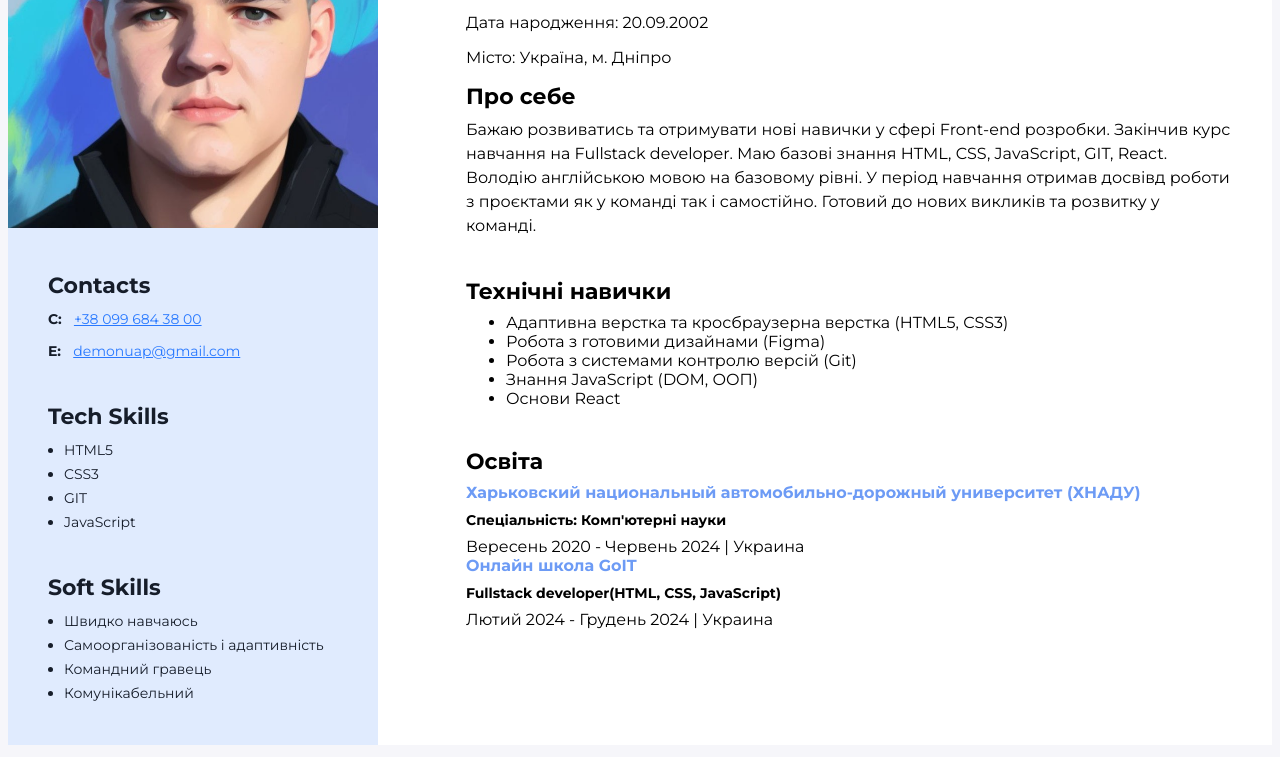
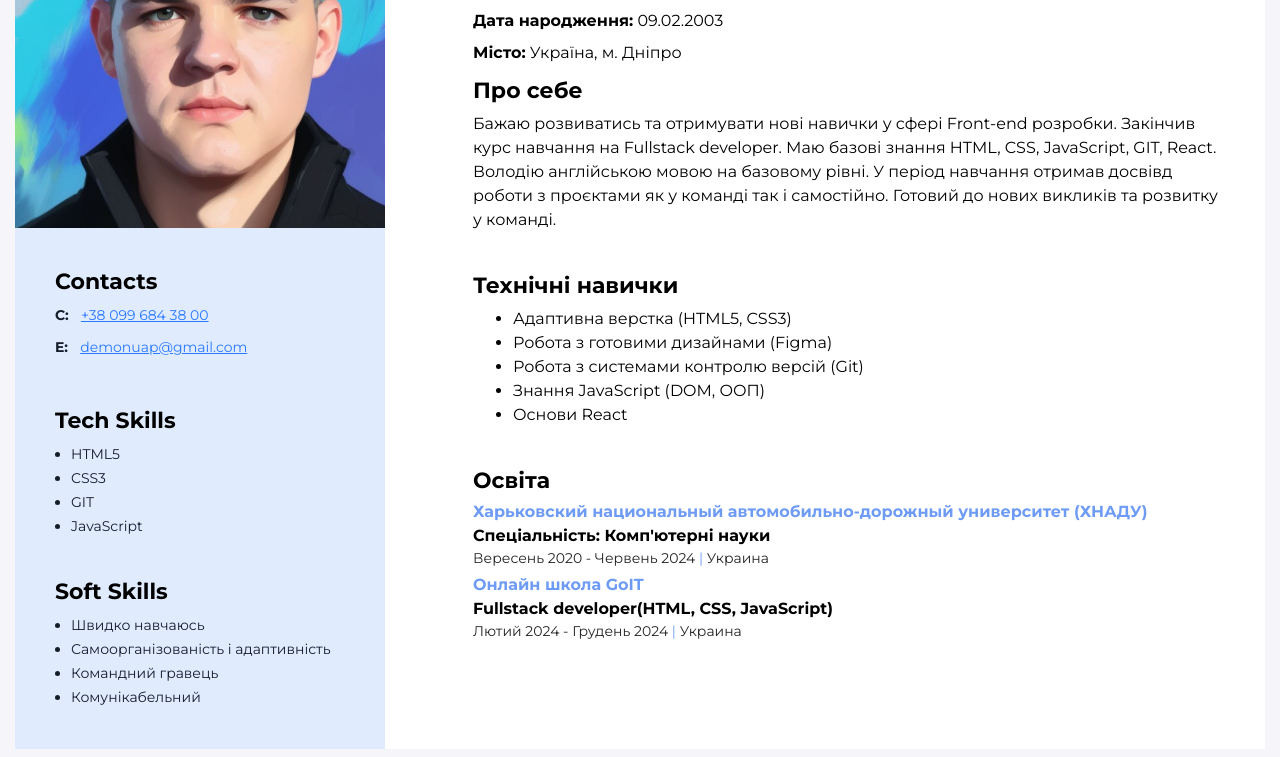
Before and after one commit to STARkI2348/resume, a plain HTML site: page index.html in a window 1280 px wide. Shown: the part 190-947 px from the top of the page. Drawn offline with Linux system fonts and the light colour scheme.

Commit message:
16/05/25 605

```diff
--- a/index.html
+++ b/index.html
@@ -22,7 +22,7 @@
           <h1 class="my-name">П'ятник Дмитро</h1>
           <h2 class="my-profession"><span class="separatot">| </span>Junior Front-end Developer</h2>
           <p class="my-birthday">
-            <span class="birthday">Дата народження:</span> 20.09.2002
+            <span class="birthday">Дата народження:</span> 09.02.2003
           </p>
           <p class="my-location">
             <span class="location">Місто:</span> Україна, м. Дніпро
@@ -39,7 +39,7 @@
         <div class="tech-skills">
           <h3 class="tech-skills-title">Технічні навички</h3>
           <ul class="tech-skills-list">
-            <li class="tech-skills-item">Адаптивна верстка та кросбраузерна верстка (HTML5, CSS3)</li>
+            <li class="tech-skills-item">Адаптивна верстка (HTML5, CSS3)</li>
             <li class="tech-skills-item">Робота з готовими дизайнами (Figma)</li>
             <li class="tech-skills-item">Робота з системами контролю версій (Git)</li>
             <li class="tech-skills-item">Знання JavaScript (DOM, ООП)</li>
@@ -47,18 +47,19 @@
           </ul>
         </div>
         <!--Education-->
-        <div>
+        <div class="education-container">
+
+          <div class="education-container-item">
           <h3 class="education-container-title">Освіта</h3>
-          <div class="education-container">
           <h4 class="education-title">Харьковский национальный автомобильно-дорожный университет (ХНАДУ)</h4>
-          <h4 class="education-name">Спеціальність: Комп'ютерні науки</h4>
+          <p class="education-name">Спеціальність: Комп'ютерні науки</p>
           <p class="period">
             Вересень 2020 - Червень 2024 <span class="separatot">|</span> Украина
           </p>
           </div>
-          <div class="education-container">
+          <div class="education-container-item">
           <h4 class="education-title">Онлайн школа GoIT</h4>
-          <h4 class="education-name">Fullstack developer(HTML, CSS, JavaScript)</h4>
+          <p class="education-name">Fullstack developer(HTML, CSS, JavaScript)</p>
           <p class="period">
             Лютий 2024 - Грудень 2024 <span class="separatot">|</span> Украина
           </p>
@@ -97,6 +98,7 @@
             </ul>
           </div>
           <!--Soft Skills-->
+          <div class="skills-container">
             <h3 class="sidebar-title">Soft Skills</h3>
             <ul class="skills-list">
               <li class="skills-list-item">Швидко навчаюсь</li>
@@ -105,6 +107,7 @@
               <li class="skills-list-item">Комунікабельний</li>
             </ul>
           </div>
+        </div>
       </aside>
     </div>
   </body>
--- a/stayl.css
+++ b/stayl.css
@@ -2,6 +2,8 @@ body {
   background: #f6f6fa;
   padding: 40px, 40px, 40px, 40px;
   font-family: "Montserrat", sans-serif;
+  display: flex;
+  justify-content: center;
 }
 
 ul,
@@ -14,7 +16,8 @@ ol {
   background-color: #ffffff;
   display: flex;
   flex-direction: row-reverse;
-  width: 100%;
+  width: 1250px;
+  height: 100%;
   margin: 0 auto;
 }
 
@@ -24,46 +27,39 @@ ol {
   display: flex;
   flex-direction:column;
   gap: 40px;
-  padding-left: 88px;
-  padding-top: 80px;
-  padding-right: 40px;
-  padding-bottom: 80px;
+  padding: 80px 40px 40px 88px;
   box-sizing: border-box;
 }
 
 .my-descr-title,
 .tech-skills-title,
-.education-container-title{
+.education-container-title,
+.sidebar-title{
   color: #000;
   font-size: 22px;
   font-weight: 700;
-  line-height: 27px;
+  line-height: normal;
   margin: 0px 0px 8px 0px;}
 
 /* Sidebar */
 
 .sidebar {
+  display: flex;
+  flex-direction: column;
+  justify-content: center;
+  gap: 40px;
   background: #e0ebfe;
-  padding-top: 40px;
-  padding-bottom: 40px;
+  padding: 40px 0px 40px 0px;
   box-sizing: border-box;
   width: 370px;
 }
 
 .sidebar-content {
-  padding-left: 40px;
-  padding-top: 40px;
-  padding-right: 40px;
-  box-sizing: border-box;
-}
-
-.sidebar-title {
-  color: #161d2a;
-  font-size: 22px;
-  font-weight: 700;
-  line-height: normal;
-  margin-top: 0px;
-  margin-bottom: 8px;
+  display: flex;
+  flex-direction: column;
+  justify-content: center;
+  gap: 40px;
+  padding: 0px 40px 0px 40px;
 }
 
 /* Contacts */
@@ -89,15 +85,7 @@ ol {
   margin-bottom: 8px;
 }
 
-.contacts-container {
-  margin-bottom: 40px;
-}
-
-/* Tech skills */
-
-.skills-container {
-  margin-bottom: 40px;
-}
+/* Skills */
 
 .skills-list {
   padding-left: 16px;
@@ -111,7 +99,7 @@ ol {
   line-height: 24px;
 }
 
-/* My contant */
+/* My info */
 
 .my-name {
   color: #000;
@@ -122,12 +110,31 @@ ol {
   padding: 0px;
 }
 
+.separatot{
+  color: #6d9bf5 ;
+}
+
 .my-profession {
   color: #000;
   font-size: 26px;
   font-weight: 700;
-  margin-top: 0px;
-  margin-bottom: 8px;
+  margin: 0px 0px 12px 0px;
+}
+
+.birthday,
+.location {
+  color: #000;
+  font-size: 16px;
+  font-weight: 700;
+  line-height: 24px;
+}
+
+.my-birthday{
+  margin: 0px 0px 8px 0px;
+}
+
+.my-location{
+  margin: 0px 0px 12px 0px;
 }
 
 .my-descr {
@@ -138,25 +145,41 @@ ol {
   margin: 0px;
 }
 
+/* Tech skills */
+.tech-skills-item{
+  color: #000000;
+    font-size: 16px;
+    font-weight: 400;
+    line-height: 24px;
+    margin: 0px;
+}
 
 /* Education */
+
+.education-container{
+  display: flex;
+  flex-direction: column;
+  gap: 8px;
+}
 
 .education-title {
   color: #6d9bf5;
   font-size: 16px;
   font-weight: 700;
   line-height: 20px;
-  margin: 0px 0px 8px 0px;
+  margin: 0px 0px 4px 0px;
 }
 
 .education-name {
   color: #000;
-  font-size: 14px;
+  font-size: 16px;
   font-weight: 700;
   line-height: normal;
-  margin: 0px 0px 8px 0px;
+  margin: 0px 0px 4px 0px;
 }
 
 .period{
+  font-size: 14px;
   margin: 0;
+  color: #242424;
 }
```
Lines whose indentation alone changed are shown as unchanged.
